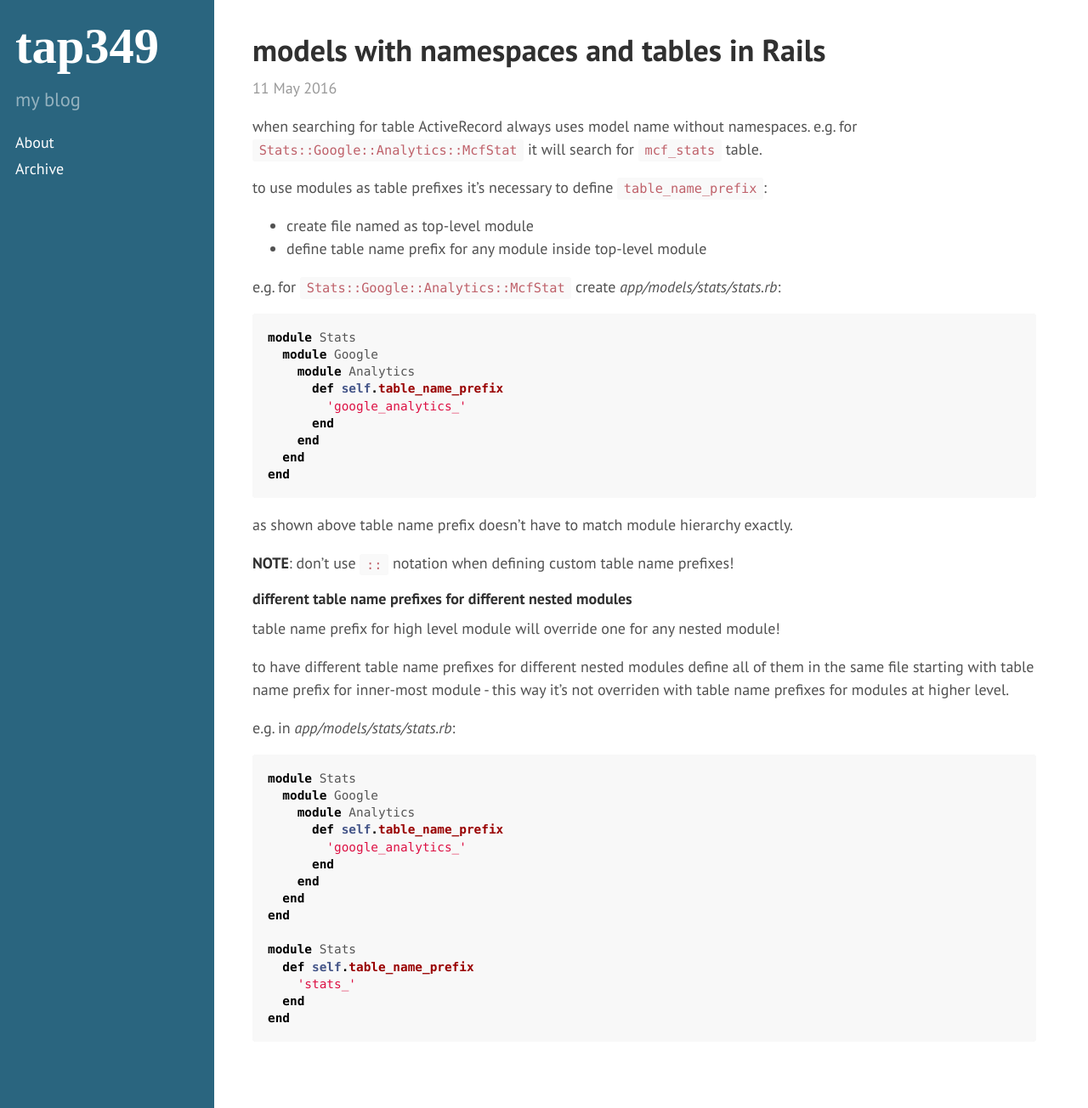
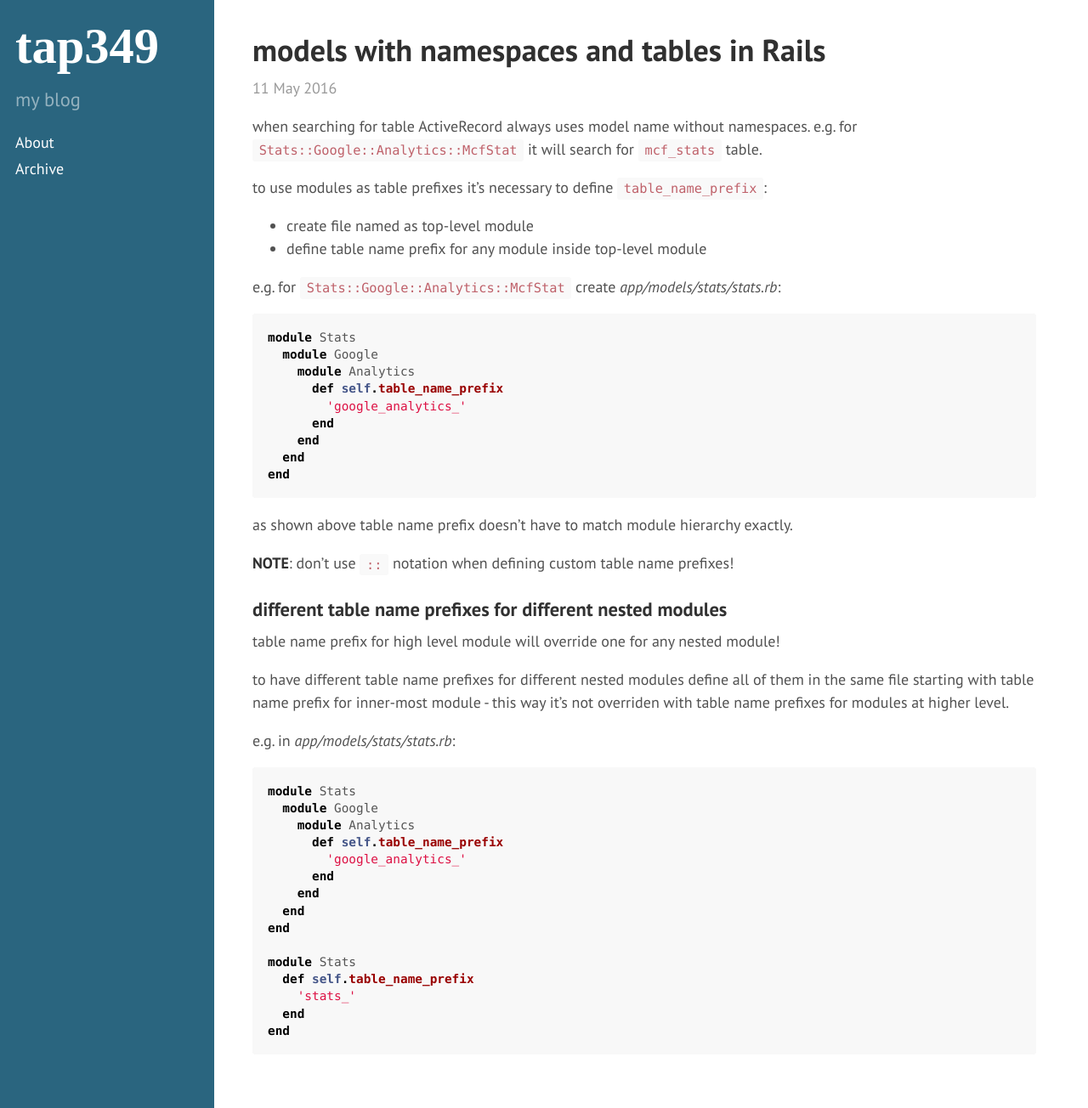
Before and after one commit to tap349/tap349.github.io, a Jekyll site: the page built from _posts/2016-05-11-models-with-namespaces-and-tables-in-rails.md, in a window 1280 px wide and 1304 px high. Shown: the whole window at 85% size. Built offline with Jekyll 4.4.1, drawn with Linux system fonts in a browser that asks for light colours.

Commit message:
update 2016-05-11_20:00:35

```diff
--- a/_posts/2016-05-11-models-with-namespaces-and-tables-in-rails.md
+++ b/_posts/2016-05-11-models-with-namespaces-and-tables-in-rails.md
@@ -32,7 +32,7 @@ as shown above table name prefix doesn't have to match module hierarchy exactly.
 
 **NOTE**: don't use `::` notation when defining custom table name prefixes!
 
-#### different table name prefixes for different nested modules
+### different table name prefixes for different nested modules
 
 table name prefix for high level module will override one for any nested module!
 
```
